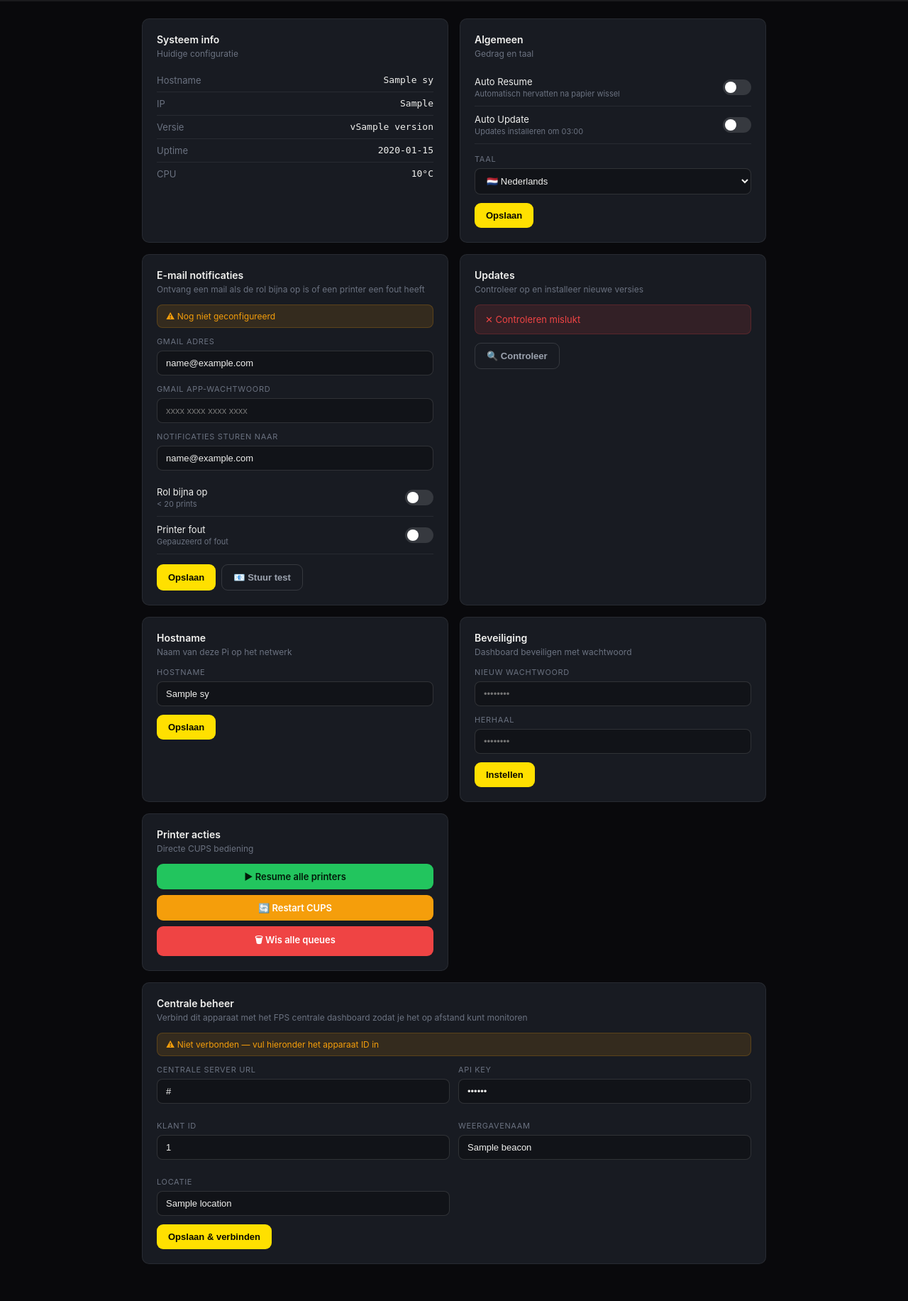
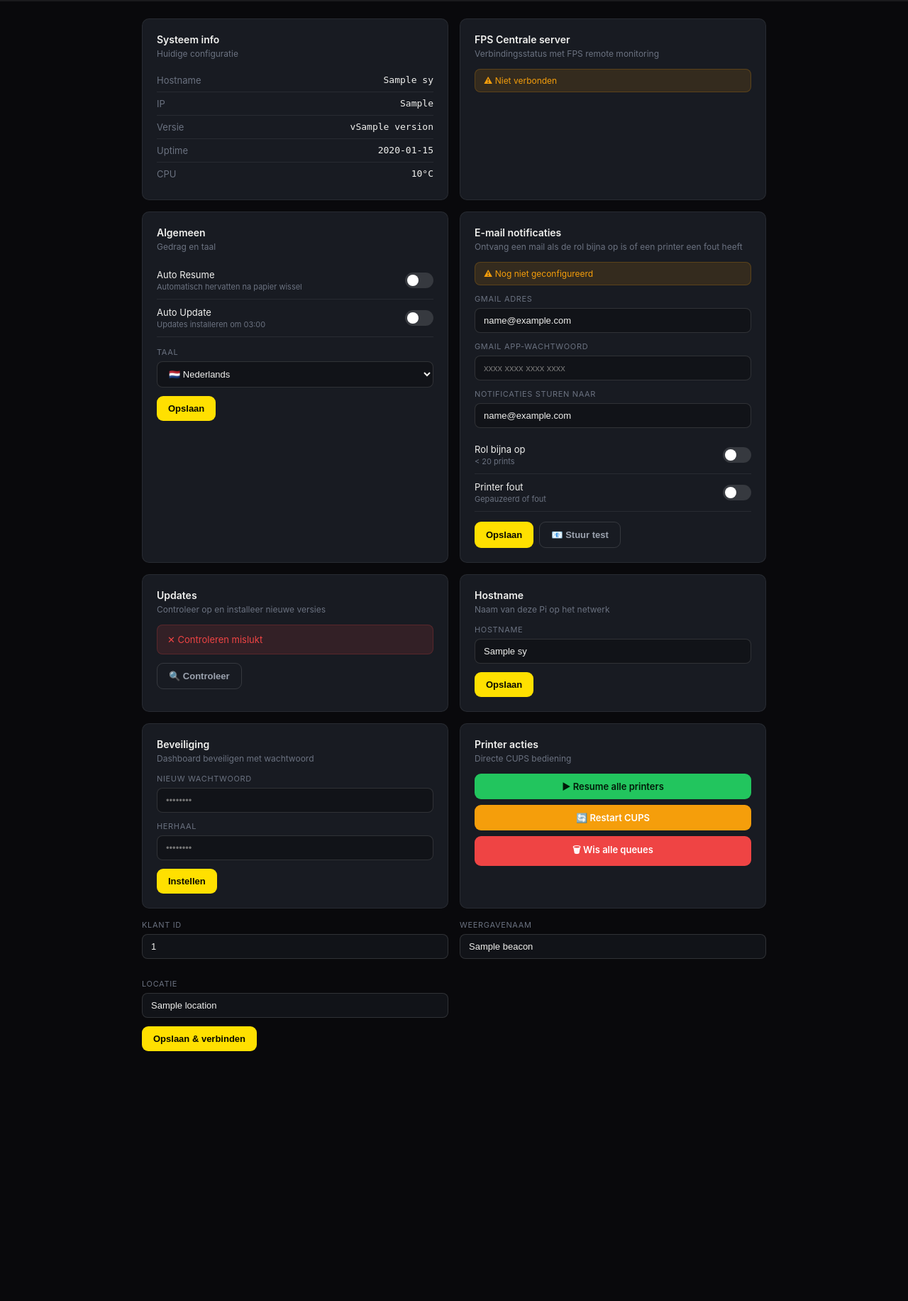
Before and after one commit to dokterleon/fps-printserver, a Flask app: template templates/settings.html in a window 1280 px wide. Shown: the part 58-1891 px from the top of the page at 71% size. After the commit the page ends 1539 px from the top, so only its background shows below. Run offline with Flask 3, Linux system fonts and the light colour scheme; the template is opened without the code that fills it: most values are stand-ins (such as "Sample title", 1, 10 or a date in 2020); parts of the project's set-up code (start-up, migrations or seed data) failed here and were passed over.

Commit message:
API key en centrale server instellingen verwijderd uit UI

```diff
--- a/templates/settings.html
+++ b/templates/settings.html
@@ -54,6 +54,17 @@
       <div class="info-row"><span class="info-label">{% if lang == 'en' %}Version{% else %}Versie{% endif %}</span><span class="info-val">v{{ version }}</span></div>
       <div class="info-row"><span class="info-label">Uptime</span><span class="info-val">{{ sys.uptime }}</span></div>
       <div class="info-row"><span class="info-label">CPU</span><span class="info-val">{{ sys.temp }}°C</span></div>
+    </div>
+
+    <!-- FPS Centrale server status -->
+    <div class="setting-card">
+      <div class="setting-title">FPS Centrale server</div>
+      <div class="setting-desc">{% if lang == 'en' %}Connection status to FPS remote monitoring{% else %}Verbindingsstatus met FPS remote monitoring{% endif %}</div>
+      {% if beacon.active %}
+      <div class="notif-configured">✓ {% if lang == 'en' %}Connected{% else %}Verbonden{% endif %} — <strong>{{ beacon.name or beacon.client_id }}</strong> {% if beacon.location %}· 📍 {{ beacon.location }}{% endif %}</div>
+      {% else %}
+      <div class="notif-unconfigured">⚠ {% if lang == 'en' %}Not connected{% else %}Niet verbonden{% endif %}</div>
+      {% endif %}
     </div>
 
     <!-- Algemeen -->
@@ -170,29 +181,7 @@
         <a class="btn bo" href="/restart-cups" onclick="return confirm('CUPS herstarten?')">🔄 Restart CUPS</a>
         <a class="btn br" href="/cancel" onclick="return confirm('Alle jobs annuleren?')">🗑 {% if lang == 'en' %}Clear all queues{% else %}Wis alle queues{% endif %}</a>
       </div>
-    </div>
-
-    <!-- Centrale server -->
-    <div class="setting-card" style="grid-column:1/-1">
-      <div class="setting-title">{% if lang == 'en' %}Central management{% else %}Centrale beheer{% endif %}</div>
-      <div class="setting-desc">{% if lang == 'en' %}Connect this device to the FPS central dashboard so you can monitor it remotely{% else %}Verbind dit apparaat met het FPS centrale dashboard zodat je het op afstand kunt monitoren{% endif %}</div>
-      {% if beacon.active %}
-      <div class="notif-configured">✓ {% if lang == 'en' %}Connected to central dashboard{% else %}Verbonden met centraal dashboard{% endif %} — <strong>{{ beacon.name or beacon.client_id }}</strong> {% if beacon.location %}· 📍 {{ beacon.location }}{% endif %}</div>
-      {% else %}
-      <div class="notif-unconfigured">⚠ {% if lang == 'en' %}Not connected — fill in Device ID below{% else %}Niet verbonden — vul hieronder het apparaat ID in{% endif %}</div>
-      {% endif %}
-      <form method="POST">
-        <input type="hidden" name="action" value="beacon">
-        <div style="display:grid;grid-template-columns:1fr 1fr;gap:12px">
-          <div class="field">
-            <label>{% if lang == 'en' %}Central server URL{% else %}Centrale server URL{% endif %}</label>
-            <input type="text" name="central_url" value="{{ beacon.central_url or '' }}" placeholder="https://fps-central.railway.app">
-          </div>
-          <div class="field">
-            <label>API Key</label>
-            <input type="password" name="api_key" value="{{ beacon.api_key or '' }}" placeholder="flitshokje-secret-2026">
-          </div>
-          <div class="field">
+    </div><div class="field">
             <label>{% if lang == 'en' %}Client ID{% else %}Klant ID{% endif %}</label>
             <input type="text" name="client_id" value="{{ beacon.client_id or '' }}" placeholder="klant-amsterdam-01">
           </div>
```
